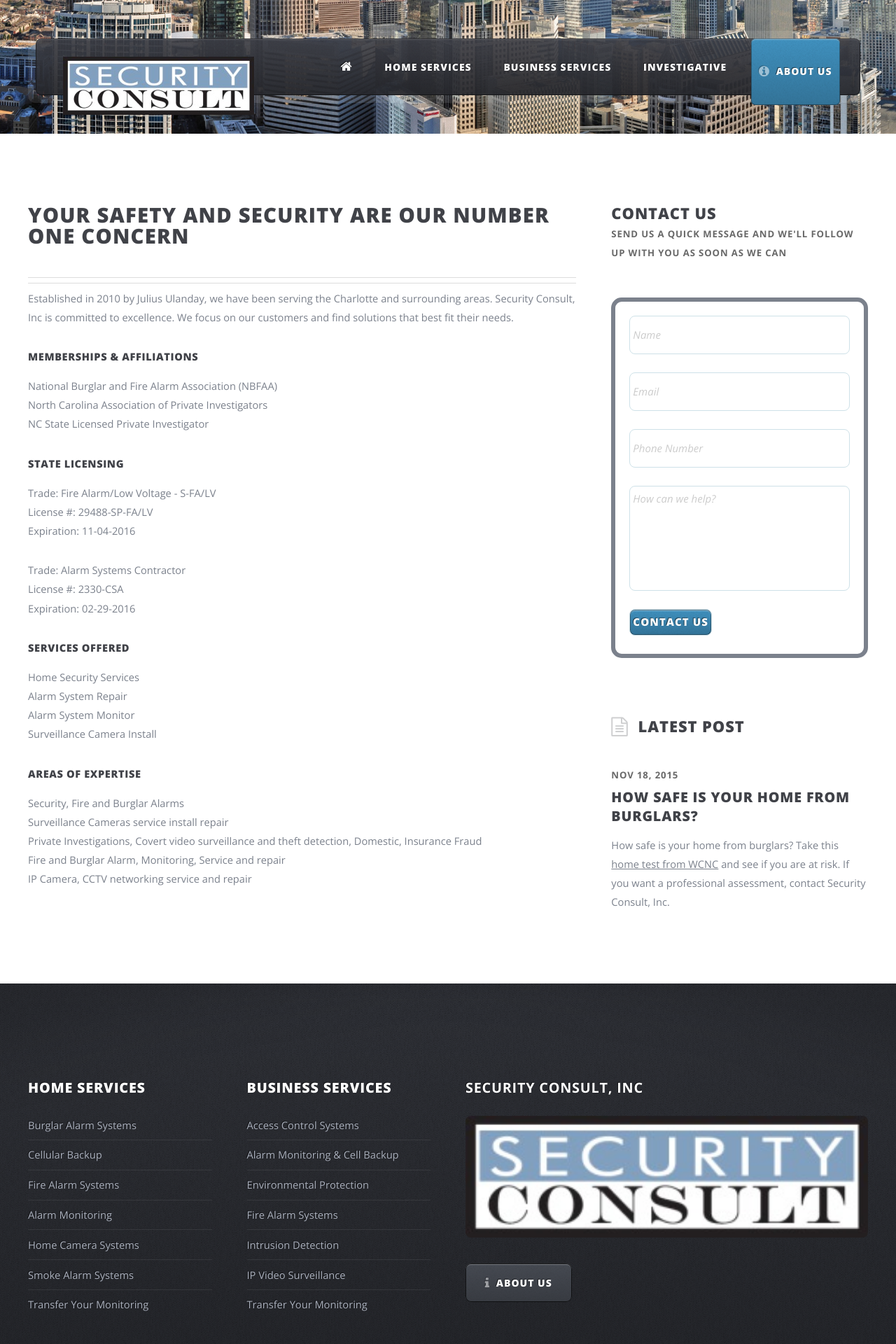
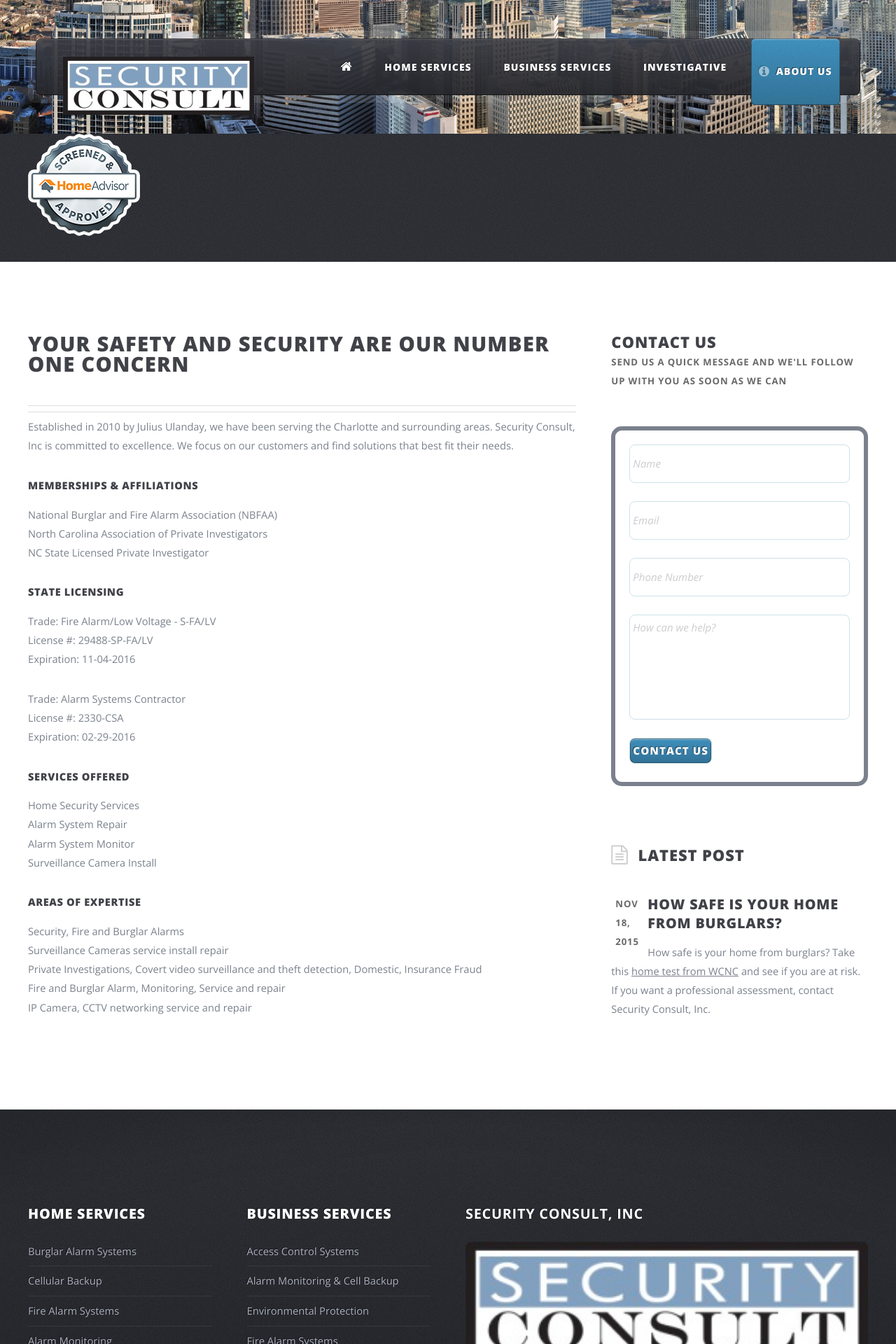
Before and after one commit to breasor/securityconsult, a Jekyll site: the page built from about.md, in a window 1280 px wide. Shown: the top 1920 px of the page at 70% size. Built offline with Jekyll 4.4.1, drawn with Linux system fonts in a browser that asks for light colours.

Commit message:
testimonials

```diff
--- /dev/null
+++ b/_includes/ha-banner.html
@@ -0,0 +1,10 @@
+<div id="dropotron" class="container">
+  <ul class="slides content-box">
+    <li class="slide"><img src="{{ site.baseurl }}/images/soap.png" class="badge"></li>
+
+    <!-- <span class="rightDownload">this is a test</span>
+<span class="leftDownload"><img src="{{ site.baseurl }}/images/boha-2014.png"></span>
+<span  class="leftDownload"><img src="{{ site.baseurl }}/images/toprated.png">
+</span class="leftDownload"><span><img src="{{ site.baseurl }}/images/elite.png"></span> -->
+</ul>
+</div>
--- /dev/null
+++ b/_layouts/about.html
@@ -0,0 +1,43 @@
+<!DOCTYPE html>
+<html>
+
+  {% include head.html %}
+
+  <body class="right-sidebar">
+
+      <div id="page-wrapper">
+
+      {% include header.html %}
+
+      {% include ha-banner.html %}
+      <div id="main-wrapper">
+        <div class="wrapper style2">
+          <div class="inner">
+            <div class="container">
+              <div class="row">
+
+                <div class="8u 12u(mobile) important(mobile)">
+                  <div id="content">
+                    {{ content }}
+                  </div>
+                </div>
+                <div class="4u 12u(mobile)">
+                  <div id="sidebar">
+                    {% include sidebar.html %}
+                  </div>
+                </div>
+              </div>
+
+              <!-- row content -->
+            </div>
+          </div>
+        </div>
+
+      </div>
+
+      {% include footer.html %}
+
+  </div>
+  </body>
+
+</html>
--- a/_layouts/contact.html
+++ b/_layouts/contact.html
@@ -20,7 +20,6 @@
                     <span class="image featured"><img src="{{ site.baseurl }}/images/contact-us.jpg" alt="" /></span>
                   <div id="content" class="">
                     {{ content }}
-
                     <section>
                       <header>
 
--- a/assets/css/main.css
+++ b/assets/css/main.css
@@ -2471,5 +2471,11 @@
     font-style:italic;
 }
 
-div.leftDownload{width:52px;float:left}
-div.rightDownload{margin-left:55px;padding-left:6px}
+span,div.leftDownload{width:52px;float:left}
+span,div.rightDownload{margin-left:55px;padding-left:6px}
+
+
+.slide {
+	width:auto!important;
+	margin-right:52px!important
+}
```
Also changed, not shown: about.md (+1 -1 lines), images/1year.png (added), images/boha-2014.png (added), images/elite.png (added), images/ha2014.png (added), images/homescreen.png (added), images/soap.png (added), images/toprated.png (added), 5 other files.
